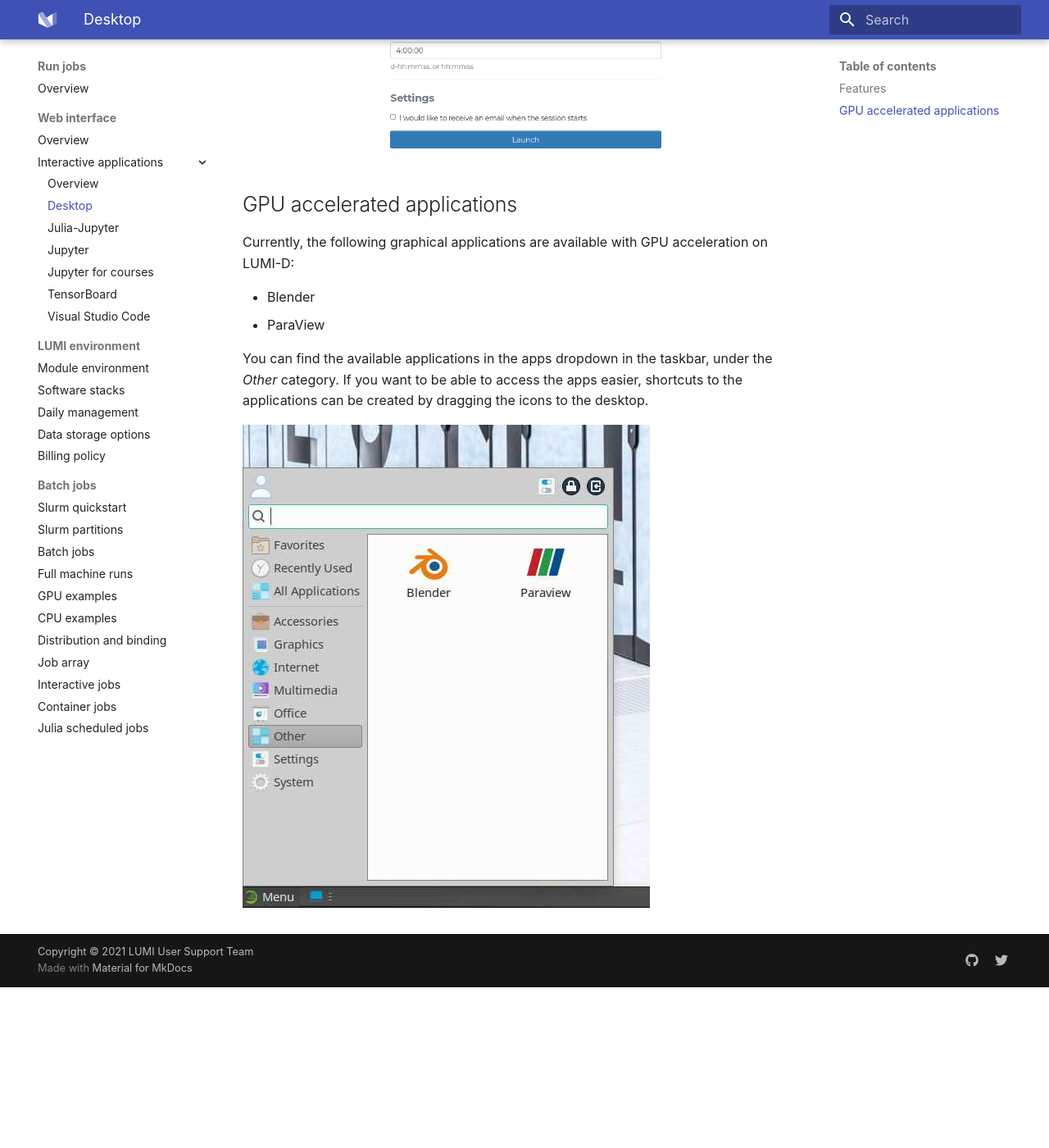
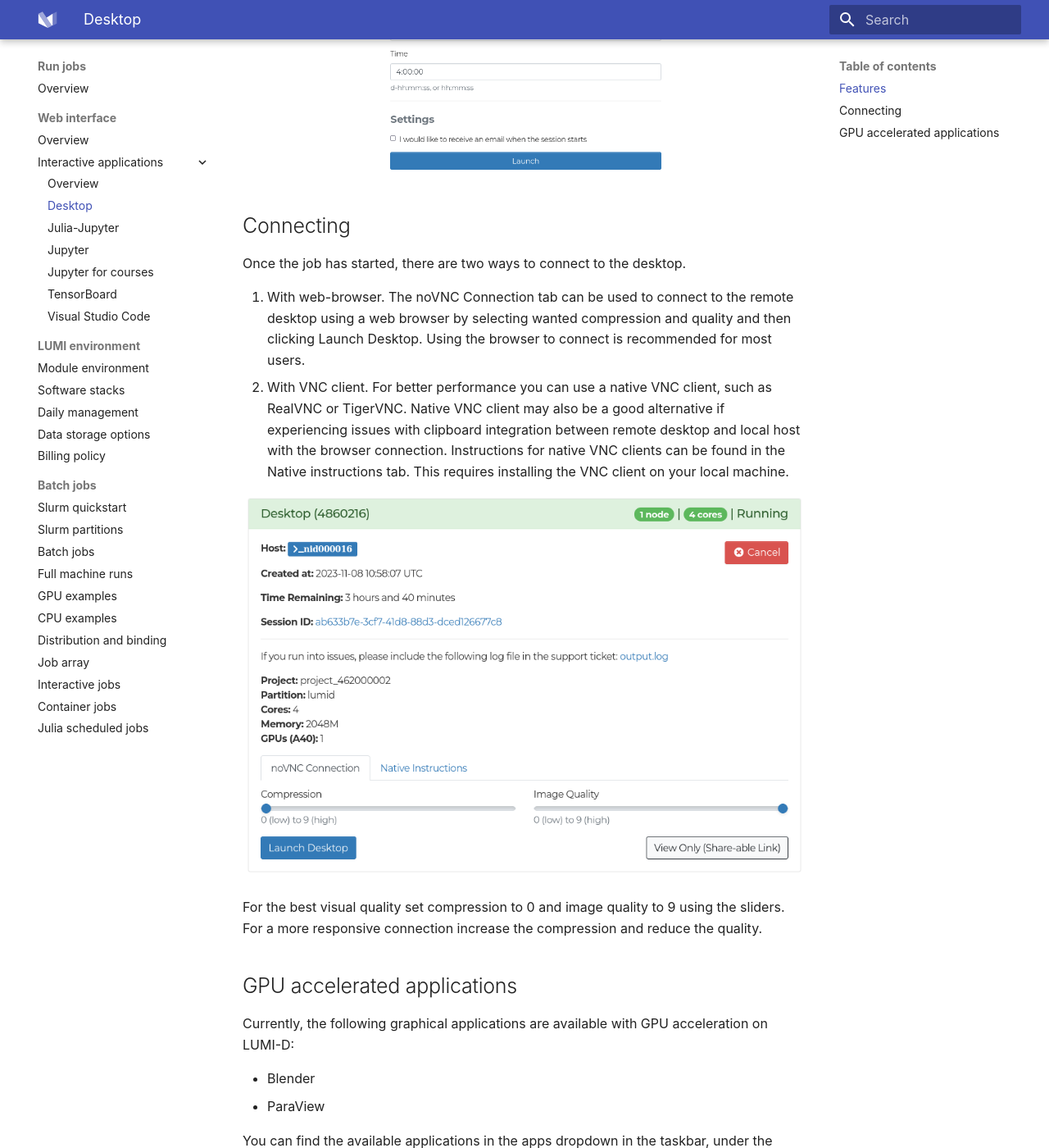
Before and after one commit to Lumi-supercomputer/lumi-userguide, an MkDocs documentation site: the page built from docs/runjobs/webui/desktop.md, in a window 1280 px wide and 1400 px high, scrolled down 907 px. Shown: the whole window at 82% size. Built offline with MkDocs 1.6.1 and Material for MkDocs 9.7.7, drawn with Linux system fonts in a browser that asks for light colours; before the commit the page ends 2111 px from its top, so only the background shows below that; some of the changed text lies outside the part shown.

Commit message:
Describe connecting to vnc

```diff
--- a/docs/runjobs/webui/desktop.md
+++ b/docs/runjobs/webui/desktop.md
@@ -2,14 +2,28 @@
 
 The Desktop app allows running various graphical applications on the LUMI compute nodes.
 
-When launched on the LUMI-D partition, GPU acceleration is available.
+When launched on the LUMI-D partition, GPU acceleration is available for specific applications.
 On other partitions, CPU rendering is used, which can be slow in some applications.
+
 
 ## Features
 
 For both the GPU accelerated Desktop and the normal Desktop, you will find basic tools for viewing images, videos, editing text and managing files.
 
 ![Desktop options](../../assets/images/wwwLumiDesktop.png)
+
+## Connecting
+
+Once the job has started, there are two ways to connect to the desktop.
+
+1. With web-browser. The noVNC Connection tab can be used to connect to the remote desktop using a web browser by selecting wanted compression and quality and then clicking Launch Desktop. Using the browser to connect is recommended for most users.
+2. With VNC client. For better performance you can use a native VNC client, such as RealVNC or TigerVNC. Native VNC client may also be a good alternative if experiencing issues with clipboard integration between remote desktop and local host with the browser connection. Instructions for native VNC clients can be found in the Native instructions tab. This requires installing the VNC client on your local machine.
+
+![Connection view](../../assets/images/wwwLumiVNC.png)
+
+For the best visual quality set compression to 0 and image quality to 9 using the sliders.
+For a more responsive connection increase the compression and reduce the quality.
+
 
 ## GPU accelerated applications
 
```
Also changed, not shown: docs/assets/images/wwwLumiVNC.png (added).
